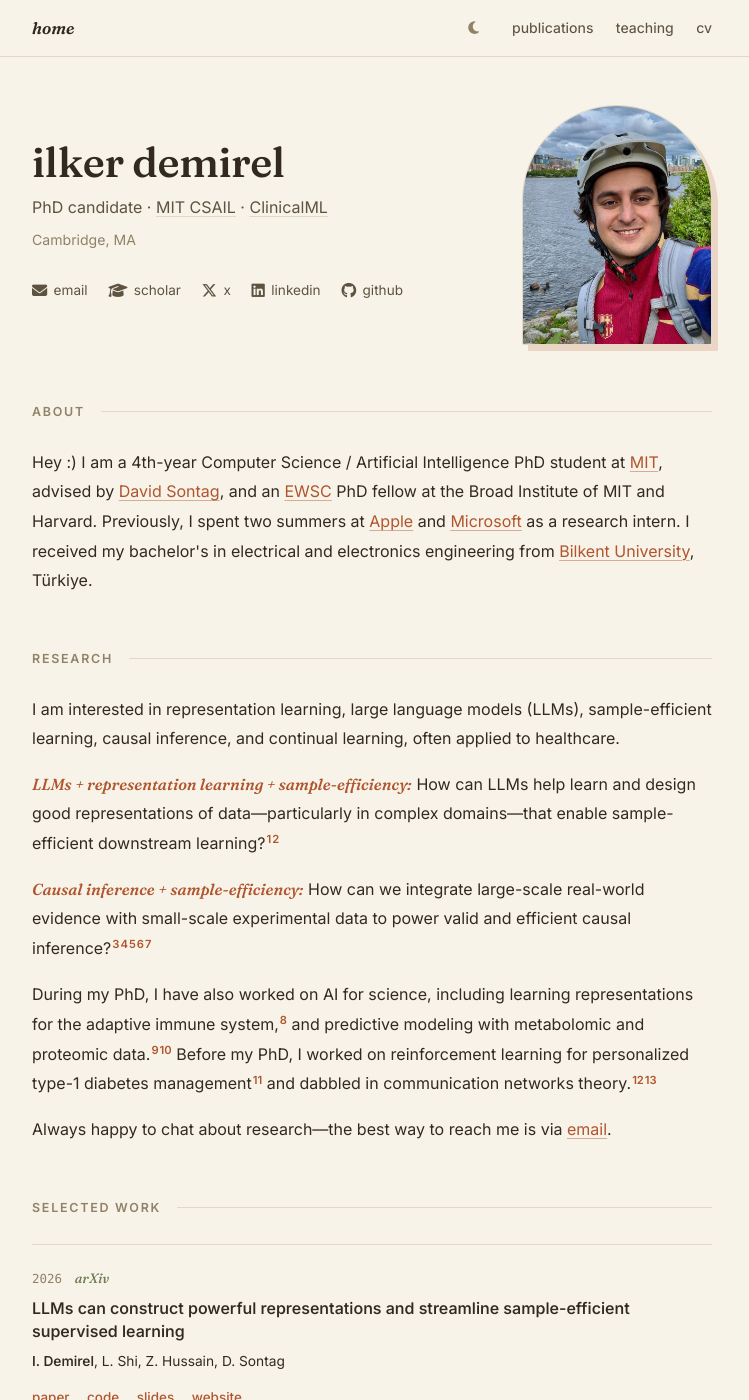
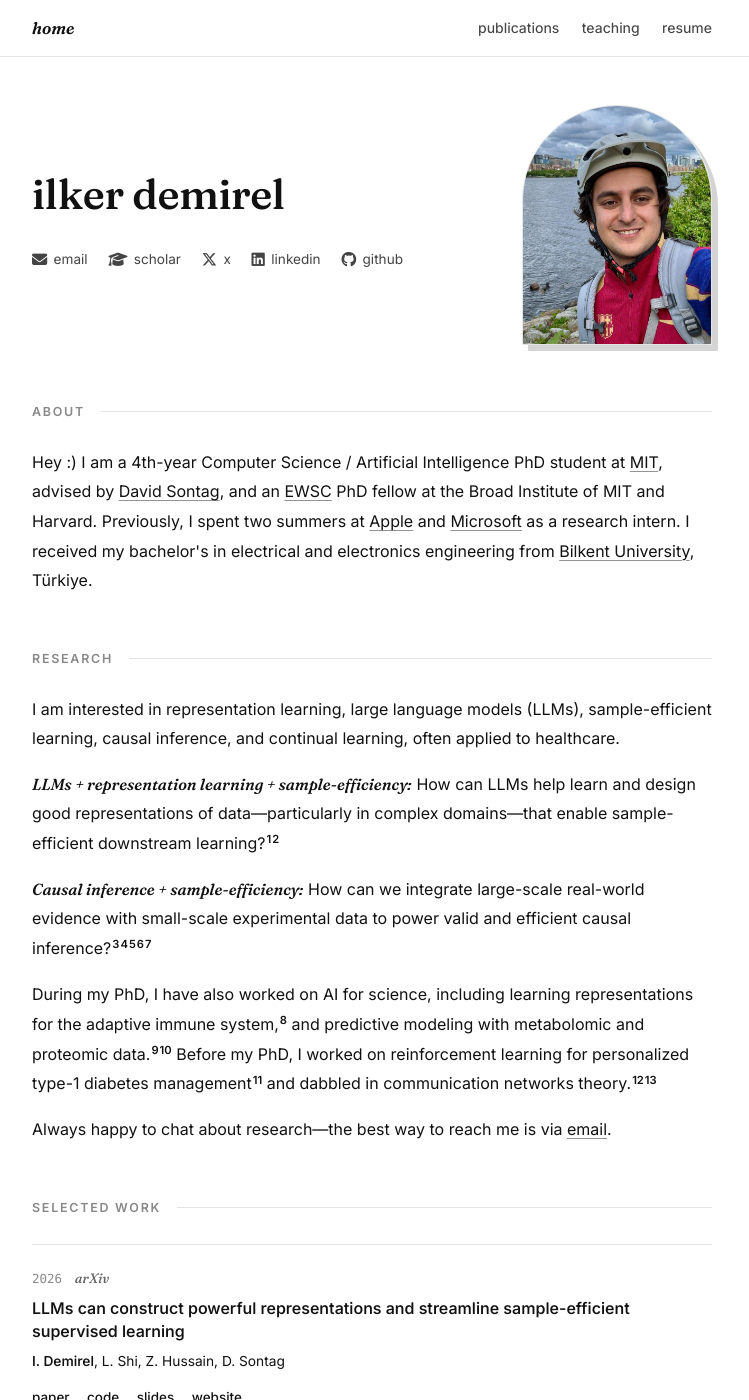
Before and after one commit to demireal/demireal.github.io, a Jekyll site: the page built from index.html, in a window 1280 px wide and 1400 px high. Shown: the whole window, without its empty margins (268-1017 px from the left). Built offline with Jekyll 4.4.1, drawn with Linux system fonts in a browser that asks for light colours; some of the changed text lies outside the part shown.

Commit message:
v2: monochrome white single theme, leaner hero, trim selected pubs, hide news, rename cv to resume
Co-authored-by: Cursor <cursoragent@cursor.com>

```diff
--- a/_data/publications.yml
+++ b/_data/publications.yml
@@ -35,7 +35,7 @@
   venue: "ICML"
   year: 2026
   category: conference
-  selected: true
+  selected: false
   image: "/assets/thumbnails/uncovering.png"
   alt: ""
   links:
@@ -109,7 +109,7 @@
   venue: "AISTATS"
   year: 2024
   category: conference
-  selected: true
+  selected: false
   image: "/assets/thumbnails/benchmarking.png"
   alt: ""
   links:
--- a/_layouts/default.html
+++ b/_layouts/default.html
@@ -29,12 +29,9 @@
     <div class="nav__inner">
       <a href="{{ '/' | relative_url }}" class="nav__name">home</a>
       <div class="nav__links">
-        <button class="theme-toggle" id="theme-toggle" title="Toggle light/dark theme" aria-label="Toggle theme">
-          <i class="fas fa-sun" id="theme-icon"></i>
-        </button>
         <a href="{{ '/publications/' | relative_url }}" class="nav__link {% if page.url == '/publications/' %}nav__link--active{% endif %}">publications</a>
         <a href="{{ '/teaching/' | relative_url }}" class="nav__link {% if page.url == '/teaching/' %}nav__link--active{% endif %}">teaching</a>
-        <a href="{{ '/cv/' | relative_url }}" class="nav__link {% if page.url == '/cv/' %}nav__link--active{% endif %}">cv</a>
+        <a href="{{ '/cv/' | relative_url }}" class="nav__link {% if page.url == '/cv/' %}nav__link--active{% endif %}">resume</a>
       </div>
     </div>
   </nav>
@@ -80,25 +77,6 @@
       }
     });
 
-    // Theme toggle (respects stored preference, then browser preference, then light)
-    (function() {
-      var toggle = document.getElementById('theme-toggle');
-      var icon = document.getElementById('theme-icon');
-      var stored = localStorage.getItem('theme');
-      var preferDark = stored === 'dark' || (!stored && window.matchMedia('(prefers-color-scheme: dark)').matches);
-      if (preferDark) {
-        document.documentElement.classList.add('dark');
-        icon.className = 'fas fa-sun';
-      } else {
-        icon.className = 'fas fa-moon';
-      }
-      toggle.addEventListener('click', function() {
-        var isDark = document.documentElement.classList.toggle('dark');
-        icon.className = isDark ? 'fas fa-sun' : 'fas fa-moon';
-        localStorage.setItem('theme', isDark ? 'dark' : 'light');
-      });
-    })();
-
     // Open all external links in new tabs
     document.querySelectorAll('.main a[href]').forEach(function(a) {
       if (a.hostname && a.hostname !== location.hostname) {
--- a/assets/css/main.scss
+++ b/assets/css/main.scss
@@ -2,36 +2,24 @@
 ---
 
 /* ============================================================
-   V2 — warm minimal ("bohemian") design system
+   V2 — minimal monochrome design system
    ============================================================ */
 
 /* ── Variables ── */
 :root {
-  --bg:             #f8f3e8;
-  --surface:        #f1eadb;
-  --border:         #e2d8c3;
-  --text:           #322a1f;
-  --text-secondary: #5d5340;
-  --text-muted:     #8f8267;
-  --accent:         #b0552d;
-  --accent-soft:    #6f7d51;
+  --bg:             #ffffff;
+  --surface:        #f7f7f7;
+  --border:         #e4e4e4;
+  --text:           #111111;
+  --text-secondary: #444444;
+  --text-muted:     #888888;
+  --accent:         #111111;
+  --accent-soft:    #666666;
   --font: 'Inter', -apple-system, BlinkMacSystemFont, 'Segoe UI', Roboto, sans-serif;
   --font-serif: 'Fraunces', 'Iowan Old Style', Georgia, serif;
   --font-mono: 'SFMono-Regular', Consolas, 'Liberation Mono', Menlo, monospace;
   --max-w: 720px;
   --radius: 10px;
-}
-
-/* ── Dark theme (warm espresso) ── */
-html.dark {
-  --bg:             #1b1712;
-  --surface:        #241f18;
-  --border:         #37301f;
-  --text:           #ece3d0;
-  --text-secondary: #c9bda4;
-  --text-muted:     #94876c;
-  --accent:         #d98f5c;
-  --accent-soft:    #a3b07e;
 }
 
 /* ============================================================
@@ -145,27 +133,6 @@ a:hover {
 .nav__link--active {
   color: var(--text);
   border-bottom-color: var(--accent);
-}
-
-.theme-toggle {
-  background: none;
-  border: none;
-  color: var(--text-muted);
-  font-size: 0.9rem;
-  cursor: pointer;
-  width: 32px;
-  height: 32px;
-  display: inline-flex;
-  align-items: center;
-  justify-content: center;
-  border-radius: 50%;
-  transition: color 0.2s ease, background 0.2s ease;
-  padding: 0;
-  line-height: 1;
-}
-.theme-toggle:hover {
-  color: var(--accent);
-  background: var(--surface);
 }
 
 /* ============================================================
--- a/index.html
+++ b/index.html
@@ -7,8 +7,6 @@ title: ""
 <section class="hero">
   <div class="hero__info">
     <h1 class="hero__name">ilker demirel</h1>
-    <p class="hero__title">PhD candidate &middot; <a href="https://www.csail.mit.edu" class="hero__link">MIT CSAIL</a> &middot; <a href="http://clinicalml.org" class="hero__link">ClinicalML</a></p>
-    <p class="hero__detail">Cambridge, MA</p>
     <div class="hero__socials">
       <a href="mailto:demirel@mit.edu" title="Email"><i class="fas fa-envelope"></i><span>email</span></a>
       <a href="https://scholar.google.com/citations?user=pHAhVlQAAAAJ" target="_blank" rel="noopener" title="Google Scholar"><i class="fas fa-graduation-cap"></i><span>scholar</span></a>
@@ -107,3 +105,4 @@ title: ""
   });
 })();
 </script>
+──────────────────────────────────────────────────────── -->
```
Also changed, not shown: other parts of index.html (+1 -1 lines), _data/news.yml (+13 -13 lines), _pages/cv.md (+3 -3 lines).
